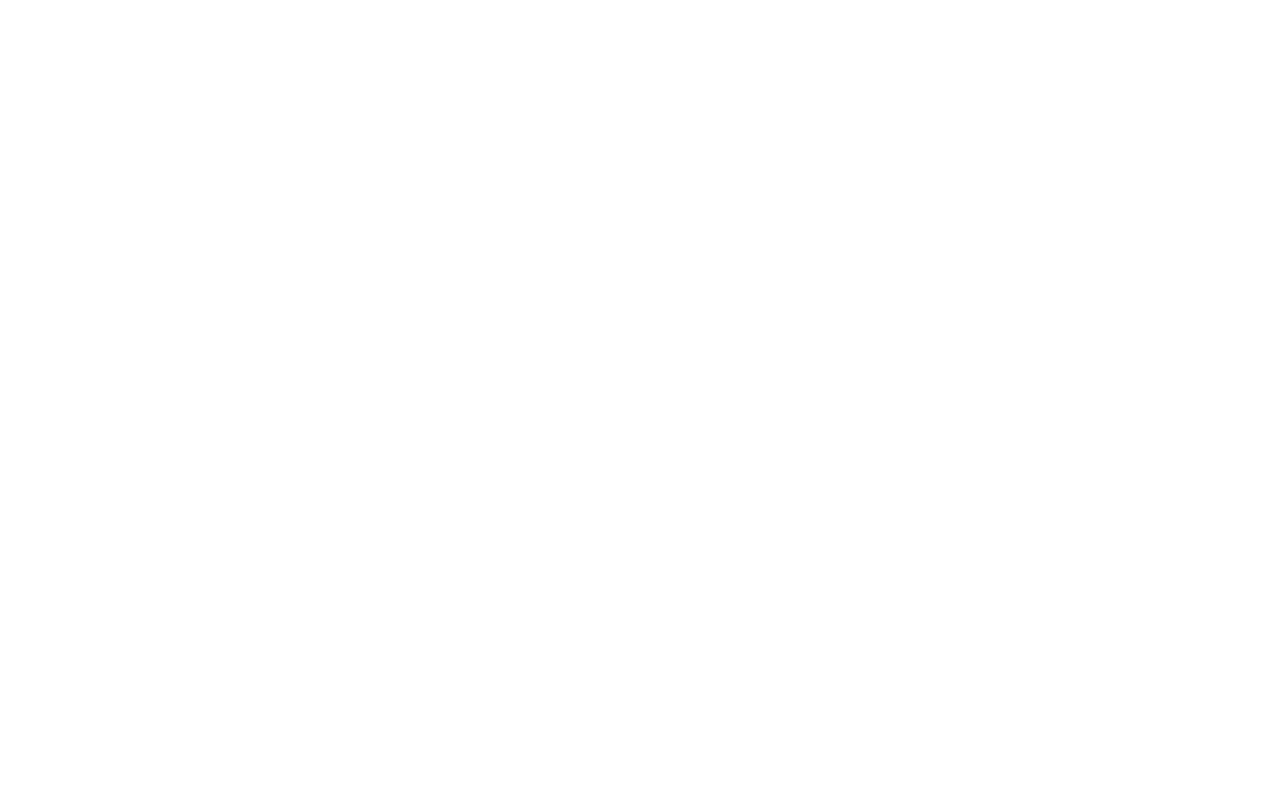
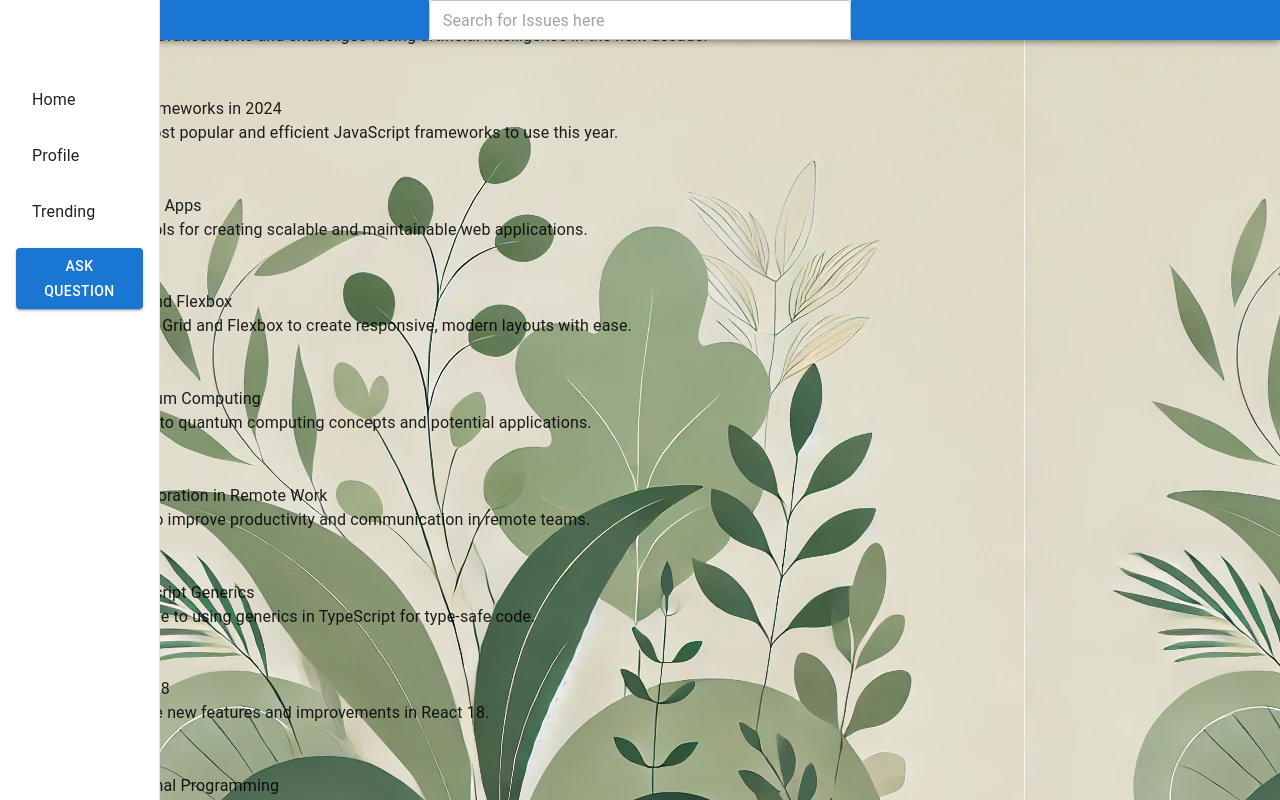
Before and after one commit to joshd90NCI/CareShare-FE, a React (Vite) app: page /posts in a window 1280 px wide. Before the commit this address had no page. Shown: the top 800 px of the page. Built offline with nearby package versions, Linux system fonts and the light colour scheme.

Commit message:
fixing some issues around layout, adding in types, creating post container, post layout

```diff
--- a/src/App.tsx
+++ b/src/App.tsx
@@ -5,6 +5,8 @@
 import LoginContainer from './containers/LoginContainer.tsx';
 import RegisterContainer from './containers/RegisterContainer.tsx';
 import MainLayout from './views/layouts/MainLayout.tsx';
+import PostCollection from './containers/PostCollection.tsx';
+import PostContainer from './containers/PostContainer.tsx';
 
 function App() {
   return (
@@ -15,7 +17,10 @@
             <Route path="register" element={<RegisterContainer />} />
             <Route path="login" element={<LoginContainer />} />
           </Route>
-          <Route path="/" element={<MainLayout />}></Route>
+          <Route path="/" element={<MainLayout />}>
+            <Route path="posts" element={<PostCollection />} />
+            <Route path={'post/:id'} element={<PostContainer />} />
+          </Route>
         </Route>
       </Routes>
     </BrowserRouter>
--- /dev/null
+++ b/src/assets/postDummyData.ts
@@ -0,0 +1,56 @@
+export type Post = { title: string; body: string; voteCount: number };
+
+const postsDummyData: Post[] = [
+  {
+    title: 'Exploring the Future of AI',
+    body: 'A deep dive into the advancements and challenges facing artificial intelligence in the next decade.',
+    voteCount: 120,
+  },
+  {
+    title: 'Top 10 JavaScript Frameworks in 2024',
+    body: 'An overview of the most popular and efficient JavaScript frameworks to use this year.',
+    voteCount: 98,
+  },
+  {
+    title: 'Building Scalable Web Apps',
+    body: 'Best practices and tools for creating scalable and maintainable web applications.',
+    voteCount: 85,
+  },
+  {
+    title: 'Mastering CSS Grid and Flexbox',
+    body: 'Learn how to use CSS Grid and Flexbox to create responsive, modern layouts with ease.',
+    voteCount: 75,
+  },
+  {
+    title: 'Introduction to Quantum Computing',
+    body: 'An introductory guide to quantum computing concepts and potential applications.',
+    voteCount: 102,
+  },
+  {
+    title: 'Effective Team Collaboration in Remote Work',
+    body: 'Strategies and tools to improve productivity and communication in remote teams.',
+    voteCount: 67,
+  },
+  {
+    title: 'Understanding TypeScript Generics',
+    body: 'A comprehensive guide to using generics in TypeScript for type-safe code.',
+    voteCount: 54,
+  },
+  {
+    title: "What's New in React 18",
+    body: 'An in-depth look at the new features and improvements in React 18.',
+    voteCount: 89,
+  },
+  {
+    title: 'The Power of Functional Programming',
+    body: 'Exploring the benefits and principles of functional programming in JavaScript.',
+    voteCount: 73,
+  },
+  {
+    title: 'Best Practices for RESTful APIs',
+    body: 'A guide to designing and implementing robust RESTful APIs for your applications.',
+    voteCount: 61,
+  },
+];
+
+export default postsDummyData;
--- /dev/null
+++ b/src/components/PostInCollection.tsx
@@ -0,0 +1,23 @@
+import { FC } from 'react';
+import ThumbUpIcon from '@mui/icons-material/ThumbUp';
+
+import { Post } from '../types.ts';
+
+type Props = { post: Post };
+
+const PostInCollection: FC<Props> = ({ post }) => {
+  return (
+    <div className="bg-white my-3 p-3 flex items-center justify-between cursor-pointer hover:scale-105 transition-transform">
+      <div>
+        <p className="font-bold">{post.title}</p>
+        <p>{post.body}</p>
+      </div>
+      <div>
+        <ThumbUpIcon color="primary" />
+        <p>{post.voteCount}</p>
+      </div>
+    </div>
+  );
+};
+
+export default PostInCollection;
--- /dev/null
+++ b/src/components/SinglePost.tsx
@@ -0,0 +1,5 @@
+const SinglePost = () => {
+  return <div>Single Post</div>;
+};
+
+export default SinglePost;
--- /dev/null
+++ b/src/containers/PostCollection.tsx
@@ -0,0 +1,14 @@
+import postDummyData from '../assets/postDummyData.ts';
+import PostInCollection from '../components/PostInCollection.tsx';
+
+const PostCollection = () => {
+  return (
+    <div className="bg-green-50 bg-opacity-50 p-2">
+      {postDummyData.map((post) => (
+        <PostInCollection post={post} />
+      ))}
+    </div>
+  );
+};
+
+export default PostCollection;
--- /dev/null
+++ b/src/containers/PostContainer.tsx
@@ -0,0 +1,5 @@
+const PostContainer = () => {
+  return <div></div>;
+};
+
+export default PostContainer;
--- /dev/null
+++ b/src/types.ts
@@ -0,0 +1 @@
+export type Post = { title: string; body: string; voteCount: number };
--- a/src/views/layouts/MainLayout.tsx
+++ b/src/views/layouts/MainLayout.tsx
@@ -2,6 +2,9 @@
 import {
   AppBar,
   Button,
+  Dialog,
+  DialogActions,
+  DialogContent,
   Drawer,
   List,
   ListItem,
@@ -14,7 +17,7 @@
 
 const MainLayout = () => {
   return (
-    <div className="flex main-bg h-dvh">
+    <div className="flex main-bg h-dvh overflow-auto">
       <Drawer
         variant="permanent"
         sx={{
@@ -39,8 +42,8 @@
           </ListItem>
         </List>
       </Drawer>
-      <div className="relative flex-grow">
-        <AppBar position="absolute" className="p-2 !flex !justify-center">
+      <div className="relative flex-grow pt-20 px-5">
+        <AppBar position="fixed" className="p-2 pl-40 !flex !justify-center">
           <TextField
             placeholder="Search for Issues here"
             variant="outlined"
@@ -59,6 +62,37 @@
         </AppBar>
         <Outlet />
       </div>
+      <Dialog open={false} onClose={() => console.log('closing')}>
+        <DialogContent>
+          <h3>Create Post</h3>
+          <TextField
+            autoFocus
+            margin="normal"
+            label="Post Title"
+            fullWidth
+            variant="outlined"
+            type="text"
+          />
+          <TextField
+            autoFocus
+            margin="normal"
+            label="Post Content"
+            fullWidth
+            variant="outlined"
+            type="text"
+            multiline
+            rows={4}
+          />
+        </DialogContent>
+        <DialogActions>
+          <Button onClick={() => console.log('close')} color="secondary">
+            Close
+          </Button>
+          <Button onClick={() => console.log('saving')} color="primary">
+            Submit
+          </Button>
+        </DialogActions>
+      </Dialog>
     </div>
   );
 };
```
